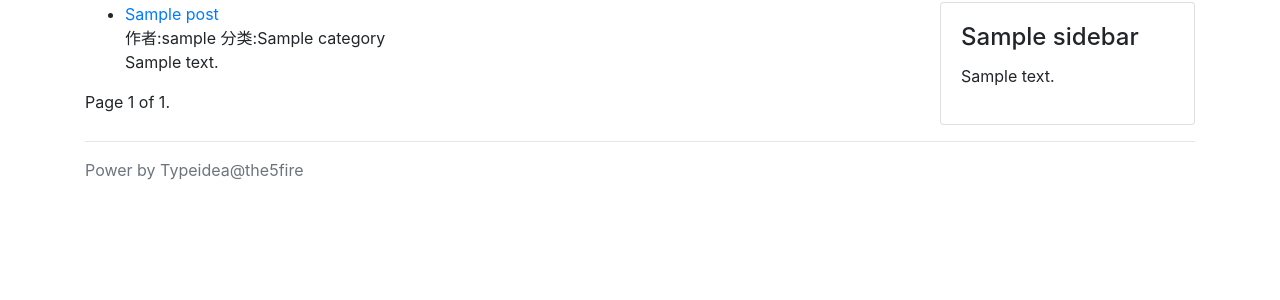
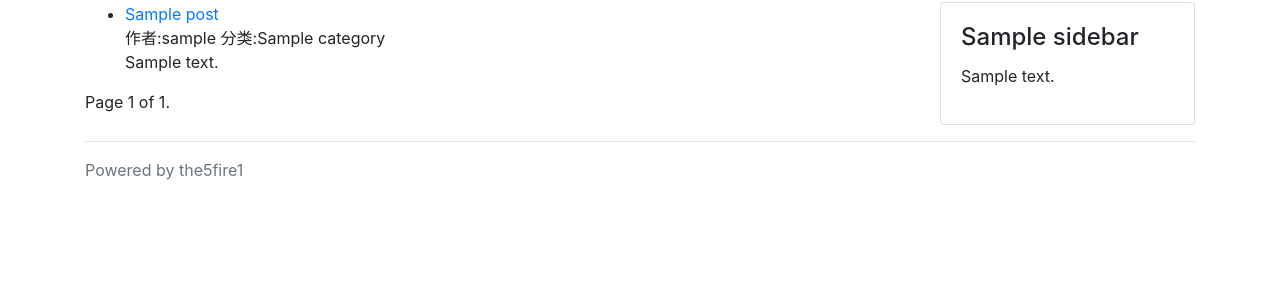
Before and after one commit to janetat/typeidea, a Django app: page / in a window 1280 px wide. Shown: the part 335-635 px from the top of the page. Run offline with Django 3.2, Linux system fonts and the light colour scheme; tables that the repository leaves empty hold one stand-in row (values such as "Sample post"); some libraries are stand-ins or nearby versions.

Commit message:
Fix: base.html typo

```diff
--- a/typeidea/typeidea/themes/bootstrap/templates/blog/base.html
+++ b/typeidea/typeidea/themes/bootstrap/templates/blog/base.html
@@ -69,7 +69,7 @@
             </nav>
         </div>
         <div class="container power">
-            <span class="text-muted">Power by Typeidea@the5fire</span>
+            <span class="text-muted">Powered by the5fire1</span>
         </div>
         {% endblock %}
     </footer>
```
Also changed, not shown: typeidea/typeidea/urls.py (line endings or trailing spaces).
